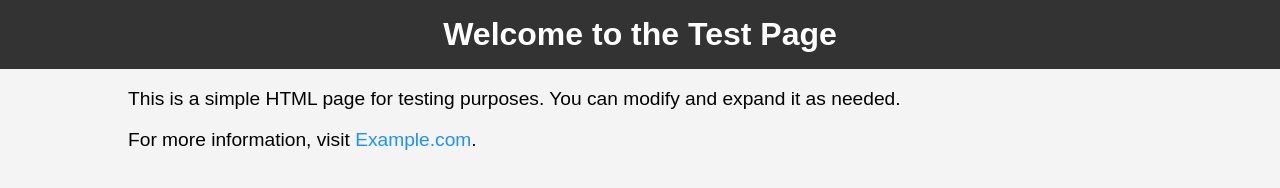
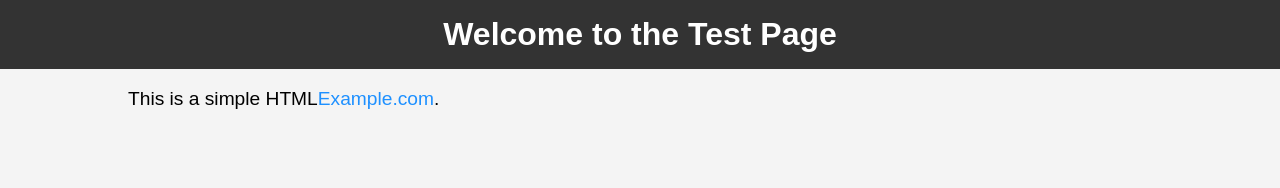
Before and after one commit to jjoachin/GitGithubMasterClass, a plain HTML site: page index.html in a window 1280 px wide. Drawn offline with Linux system fonts and the light colour scheme.

Commit message:
se modifico el mensaje

```diff
--- a/index.html
+++ b/index.html
@@ -42,8 +42,7 @@
         <h1>Welcome to the Test Page</h1>
     </header>
     <div class="container">
-        <p>This is a simple HTML page for testing purposes. You can modify and expand it as needed.</p>
-        <p>For more information, visit <a href="https://www.example.com" target="_blank">Example.com</a>.</p>
+        <p>This is a simple HTML<a href="https://www.example.com" target="_blank">Example.com</a>.</p>
     </div>
 </body>
 </html>
```
